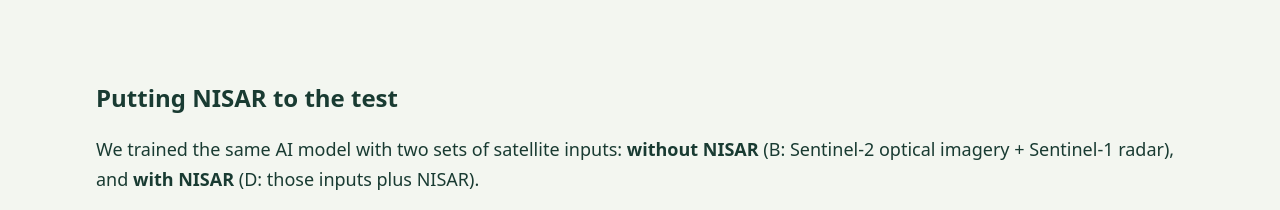
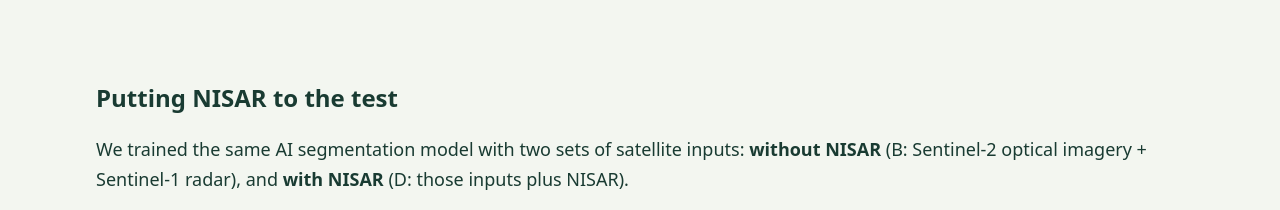
Before and after one commit to oleksastepaniuk/BogSignal, a website built with Vite: page web/index.html in a window 1280 px wide. Shown: the part 2600-2810 px from the top of the page. Built offline with nearby package versions, Linux system fonts and the light colour scheme.

Commit message:
model details

```diff
--- a/web/index.html
+++ b/web/index.html
@@ -47,7 +47,7 @@
       </section>
       <section id="experiment">
         <h2>Putting NISAR to the test</h2>
-        <p>We trained the same AI model with two sets of satellite inputs: <strong>without NISAR</strong> (B: Sentinel-2 optical imagery + Sentinel-1 radar), and <strong>with NISAR</strong> (D: those inputs plus NISAR).</p>
+        <p>We trained the same AI segmentation model with two sets of satellite inputs: <strong>without NISAR</strong> (B: Sentinel-2 optical imagery + Sentinel-1 radar), and <strong>with NISAR</strong> (D: those inputs plus NISAR).</p>
         <p>Both were compared against the same historical and inferred wetland references over the same validation area. Explore where NISAR helped, made little difference, or worked less well.</p>
         <div id="demo"><p role="status">Loading retained examples...</p></div>
         <noscript>Enable JavaScript for comparisons. The complete report remains available below.</noscript>
@@ -63,6 +63,7 @@
         <h3>A first step toward better-informed conservation</h3>
         <p>BogSignal can help focus wetland research on places worth a closer look. The next steps are independent checks of promising locations and repeated observations to investigate change. Identifying wetland signals does not establish restoration suitability.</p>
         <details id="full-results" class="map-notes"><summary>Full results &amp; methods</summary>
+        <p>We used U-Net with a ResNet-34 encoder initialized from ImageNet weights. The encoder extracts image features, while the decoder combines them with finer spatial detail to predict a class for each pixel. The same architecture and training recipe were used for each sensor combination, with input channels adapted to the selected sensors and their validity masks. The model predicts six classes; for the displayed wetland results, Swamp and Marsh probabilities are added before choosing among five combined classes.</p>
         <h3>Detailed experiment results</h3>
         <p class="note">A-D share 585 validation patches and 37,411,425 scored pixels. Wetland means Swamp + Marsh; water and peatland classes remain separate.</p>
         <div id="results" class="table-wrap"></div>
```
